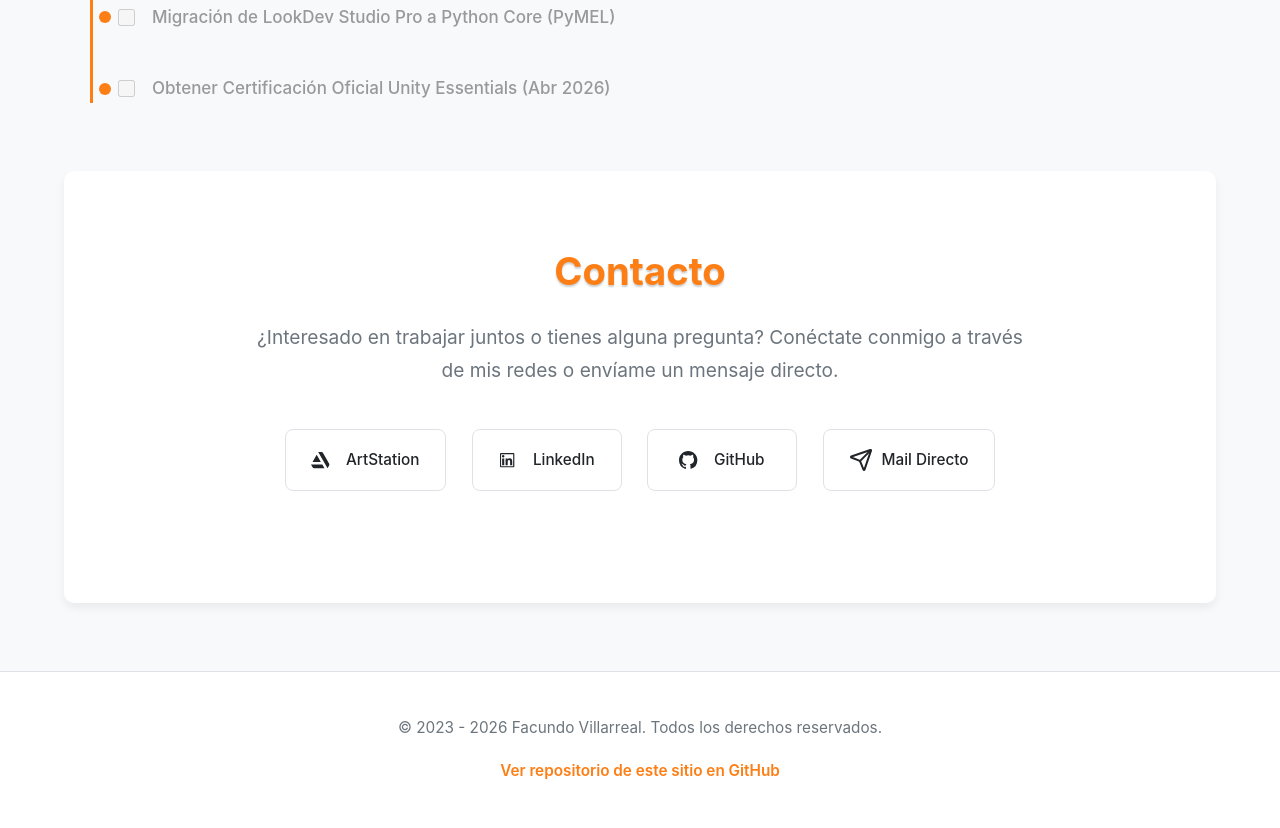
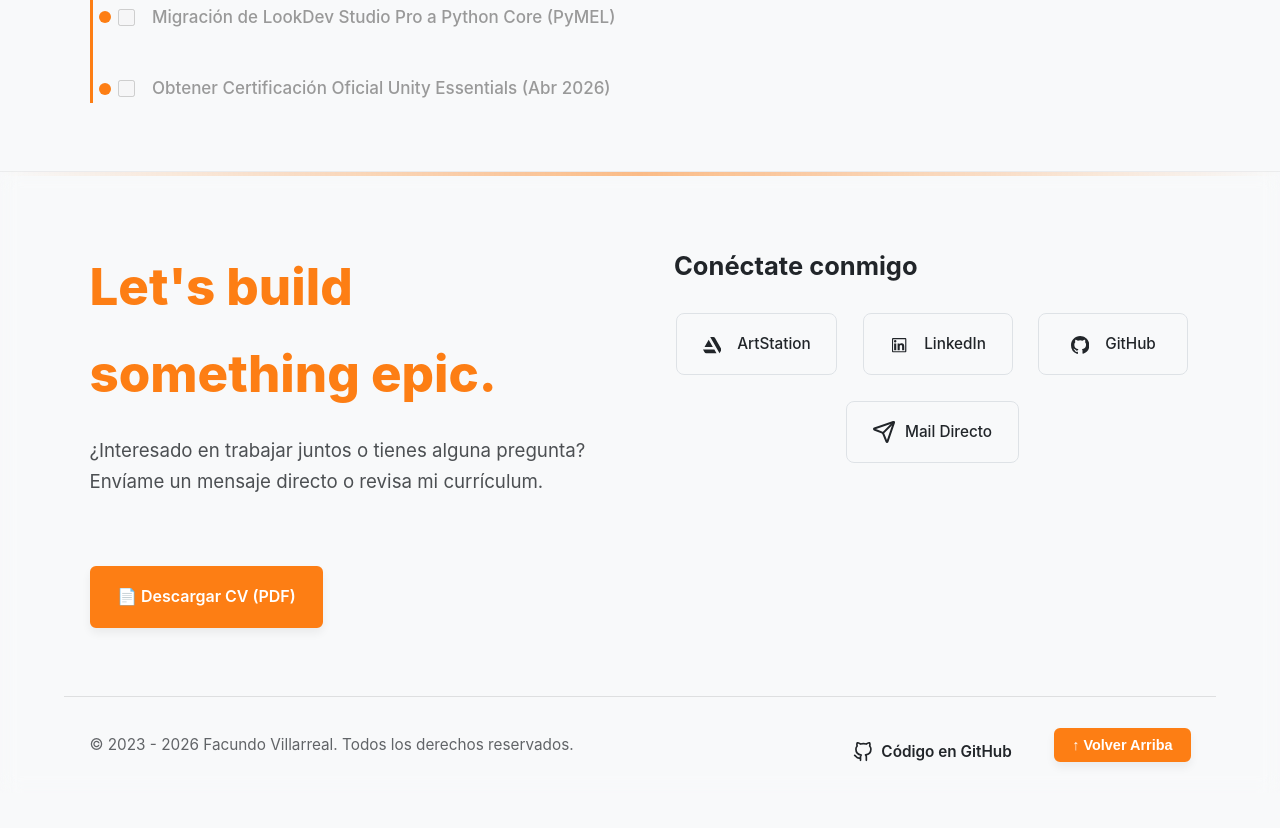
Before and after one commit to facu041294/PortfolioTechArt, an Astro site: page / in a window 1280 px wide. Shown: the part 4282-5110 px from the top of the page. After the commit the page ends 5075 px from the top, so only its background shows below. Built offline with nearby package versions, Linux system fonts and the light colour scheme; Astro itself is replaced by a stand-in of ours.

Commit message:
Update layout to use new Mega-Footer and clean up index

```diff
--- a/src/layouts/Layout.astro
+++ b/src/layouts/Layout.astro
@@ -2,6 +2,7 @@
 // src/layouts/Layout.astro
 import '../styles/style.css';
 import '../styles/prism.css';
+import Footer from '../components/Footer.astro';
 
 interface Props {
   title?: string;
@@ -85,15 +86,8 @@ const base = import.meta.env.BASE_URL.endsWith('/') ? import.meta.env.BASE_URL :
         <slot />
     </main>
 
-    <!-- Pie de Página -->
-    <footer class="site-footer">
-        <div class="container">
-            <p>© 2023 - <span id="current-year"></span> Facundo Villarreal. Todos los derechos reservados.</p>
-            <a href="https://github.com/facu041294/PortfolioTechArt" target="_blank" rel="noopener noreferrer" class="cta-link">
-                Ver repositorio de este sitio en GitHub
-            </a>
-        </div>
-    </footer>
+    <!-- Pie de Página (Mega-Footer) -->
+    <Footer />
 
     <!-- Carga e hidratación de scripts de interactividad en el cliente -->
     <script>
--- a/src/pages/index.astro
+++ b/src/pages/index.astro
@@ -3,8 +3,7 @@
 import Layout from '../layouts/Layout.astro';
 import ProjectCard from '../components/ProjectCard.astro';
 import Timeline from '../components/Timeline.astro';
-import SocialGrid from '../components/SocialGrid.astro';
-import ContactForm from '../components/ContactForm.astro';
+
 import TechnicalToolkit from '../components/TechnicalToolkit.astro';
 import projects from '../data/projects.json';
 ---
@@ -84,16 +83,7 @@ import projects from '../data/projects.json';
         <Timeline />
     </section>
 
-    <!-- Sección CTA y Contacto -->
-    <section class="connect-cta-section container section-block">
-        <h2>Contacto</h2>
-        <p class="connect-subtitle">
-            ¿Interesado en trabajar juntos o tienes alguna pregunta? Conéctate conmigo a través de mis redes o envíame un mensaje directo.
-        </p>
 
-        <SocialGrid />
-        <ContactForm />
-    </section>
 
     <!-- Visualizador de Imagen Global (Lightbox) -->
     <div id="lightbox-global" class="lightbox-overlay" aria-hidden="true" role="dialog" aria-label="Visualizador de cerca">
```
